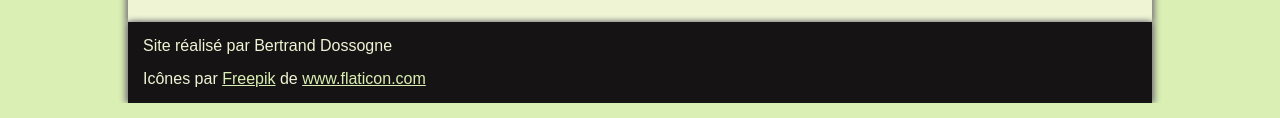
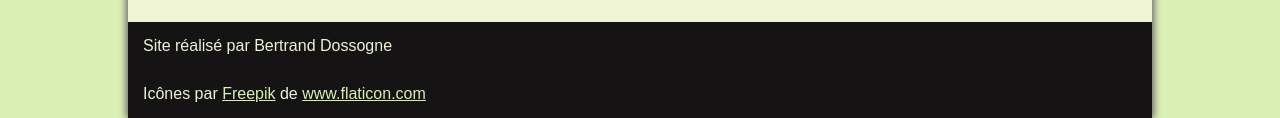
Before and after one commit to Bertrand2/My-CV, a plain HTML site: page index.html in a window 1280 px wide. Shown: the part 1247-1365 px from the top of the page. Drawn offline with Linux system fonts and the light colour scheme; a web font is replaced by a local one.

Commit message:
fix footer

```diff
--- a/style.css
+++ b/style.css
@@ -134,11 +134,10 @@ footer{
     grid-row-start: 2;
     grid-column: 2;
     background-color: var(--color-text);
-    box-shadow: 3px 0px 6px grey , -3px 0px 6px grey;
 }
 
 footer p{
-    margin: 15px;
+    padding: 15px;
     color: var(--color-main);
 }
 
```
Also changed, not shown: index.html (+1 -1 lines).
